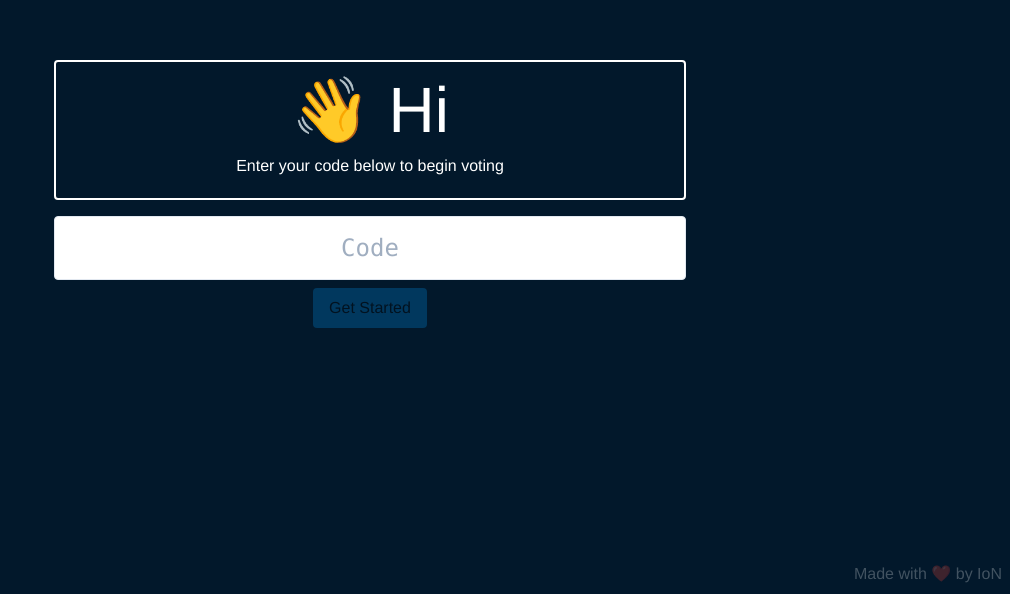
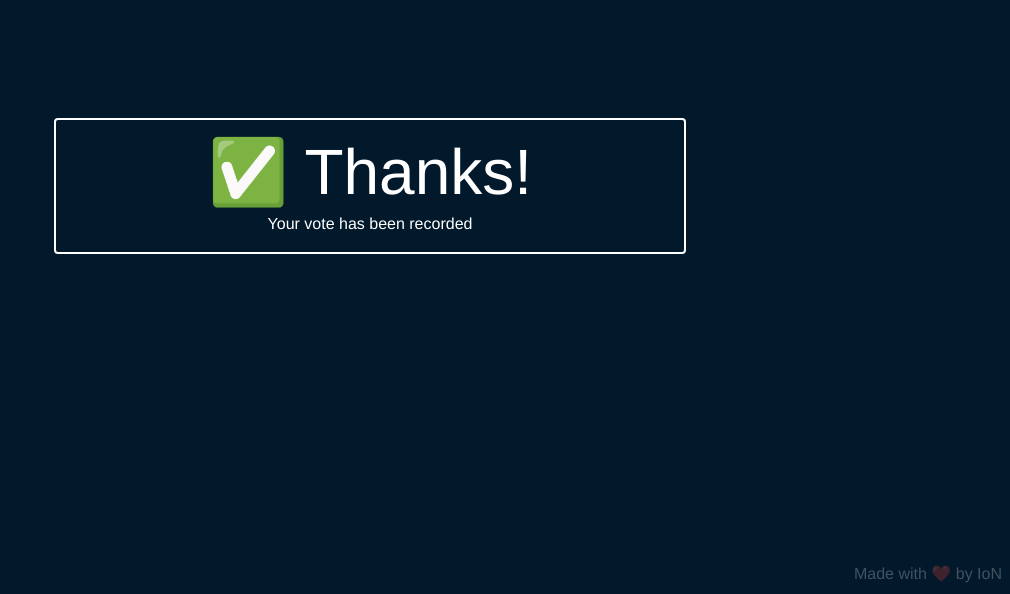
Before and after one commit to IndexOfNull/stuco2020, a Vue app in the folder client/: page /thanks in a window 1280 px wide. Shown: the part 206-800 px from the top of the page, without its empty margins (270-1280 px from the left). Built offline with nearby package versions, Linux system fonts and the light colour scheme; what @tailwindcss/custom-forms would draw is missing.

Commit message:
polish some things up

```diff
--- a/client/src/components/CodeInput.vue
+++ b/client/src/components/CodeInput.vue
@@ -27,7 +27,7 @@ export default {
   name: "CodeInput",
   computed: {
     code() {
-      return this.$store.state.code;
+      return this.$store.state.codeInput;
     }
   },
   data() {
@@ -45,11 +45,11 @@ export default {
   methods: {
     redirect: function() {
       if (this.code != "") {
-        this.$router.push("/vote/" + this.code);
+        this.$router.push({ name: "Vote", params: {code: this.code}});
       }
     },
     updateCode: function(e) {
-      this.$store.commit("code", e.target.value);
+      this.$store.commit("codeInput", e.target.value);
     }
   }
 };
--- a/client/src/components/TitleCard.vue
+++ b/client/src/components/TitleCard.vue
@@ -1,7 +1,7 @@
 <template>
   <div class="border-solid border-2 rounded p-2 mb-4 border-white">
-    <h1 class="text-6xl m-2" :class="{ 'm-2': subtext != '' }">{{ title }}</h1>
-    <p class="m-3" v-if="subtext != ''">{{ subtext }}</p>
+    <h1 class="text-6xl mt-3" :class="{ 'mb-2': subtext != '' }">{{ title }}</h1>
+    <p class="m-2" v-if="subtext != ''">{{ subtext }}</p>
   </div>
 </template>
 
--- a/client/src/router/index.js
+++ b/client/src/router/index.js
@@ -19,6 +19,13 @@ const routes = [
     }
   },
   {
+    path: "/thanks",
+    name: "Thanks",
+    component: function() {
+      return import("../views/Thanks.vue");
+    }
+  },
+  {
     path: "/vote/:code",
     name: "Vote",
     component: function() {
--- a/client/src/store.js
+++ b/client/src/store.js
@@ -5,7 +5,8 @@ export default createStore({
   state() {
     return {
       redirectError: "",
-      code: "",
+      codeInput: "",
+      code: Object,
       globalSettings: globalSettings
     };
   },
@@ -16,8 +17,14 @@ export default createStore({
     clearerror(state) {
       state.redirectError = "";
     },
-    code(state, code) {
+    codeInput(state, code) {
+      state.codeInput = code;
+    },
+    pushCode(state, code) {
       state.code = code;
+    },
+    codeUsed(state) {
+      state.code.times_used += 1;
     }
   }
 });
--- /dev/null
+++ b/client/src/views/Thanks.vue
@@ -0,0 +1,30 @@
+<template>
+  <div class="h-full flex flex-col justify-center items-center">
+    <div class="sm:w-1/2 w-full">
+      <TitleCard
+        title="✅ Thanks!"
+        subtext="Your vote has been recorded"
+      ></TitleCard>
+      <div class="flex justify-center flex-col" v-if="code.times_used != undefined && code.times_used < code.max_uses">
+        <p class="mb-2">It looks like your code has more uses on it. Click the button below to submit another ballot.</p>
+        <router-link :to="{ name: 'Vote', params: { code: code.code }}"><button class=" bg-primary rounded p-2 sm:px-4 sm:w-auto w-full hover:bg-secondary transition-colors duration-100 disabled:opacity-25 disabled:no">Vote Again</button></router-link>
+      </div>
+    </div>
+  </div>
+</template>
+
+<script>
+import TitleCard from "@/components/TitleCard.vue";
+
+export default {
+  name: "Thanks",
+  components: {
+    TitleCard
+  },
+  computed: {
+    code: function() {
+      return this.$store.state.code;
+    }
+  }
+};
+</script>
--- a/client/src/views/Vote.vue
+++ b/client/src/views/Vote.vue
@@ -134,11 +134,15 @@ export default {
       let s = this.$store.state;
       this.sendingVote = true;
       axios
-        .post(s.globalSettings.backendUrl + "vote/" + s.code, payload)
+        .post(s.globalSettings.backendUrl + "vote/" + s.codeInput, payload)
         .then(response => {
-          if (response.data.error !== undefined) {
+          if (response.data.status == "success") {
+            this.$store.commit("codeUsed");
+            this.$router.push({ name: "Thanks" });
+          } else if (response.data.error !== undefined) {
             this.errors.push(response.data.error);
             this.$refs.top.scrollIntoView({ behavior: "smooth" });
+            this.sendingVote = false;
           }
         })
         .catch(e => {
@@ -151,15 +155,16 @@ export default {
             );
             this.$refs.top.scrollIntoView({ behavior: "smooth" });
           }
+          this.sendingVote = false;
         });
     }
   },
   beforeMount() {
-    this.$store.commit("code", this.$route.params.code); //Push the code to the store in case of direct navigation
+    this.$store.commit("codeInput", this.$route.params.code); //Push the code to the store in case of direct navigation
 
     let s = this.$store.state;
     axios
-      .get(s.globalSettings.backendUrl + "code/" + s.code)
+      .get(s.globalSettings.backendUrl + "code/" + s.codeInput)
       .then(response => {
         //Validation of code, throw error if necessary
         let data = response.data;
@@ -187,6 +192,7 @@ export default {
           }
         });
 
+        this.$store.commit("pushCode", this.code)
         setTimeout(() => {
           this.showBallot = true;
         }, 500); //Our UI is too fast otherwise lol
```
